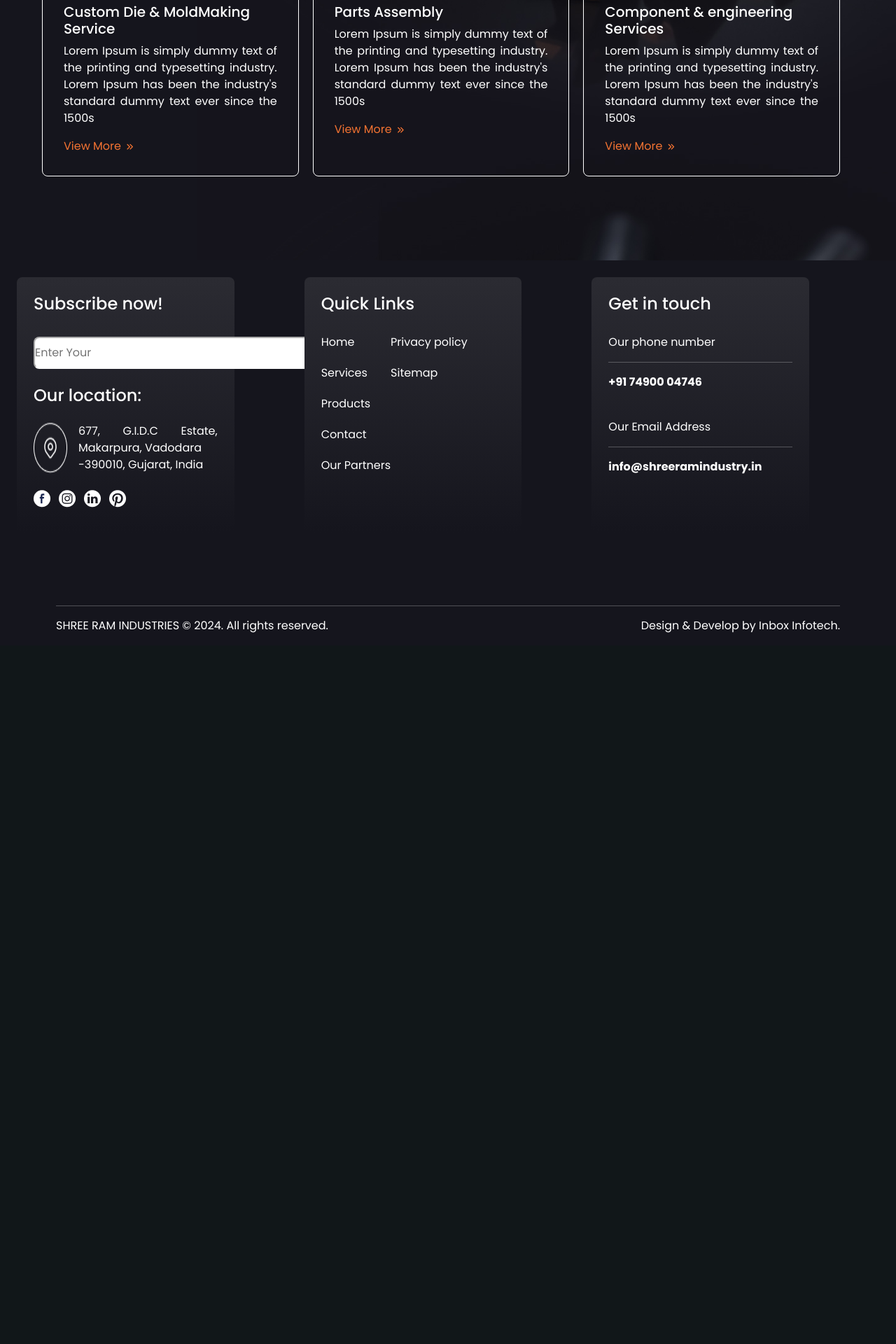
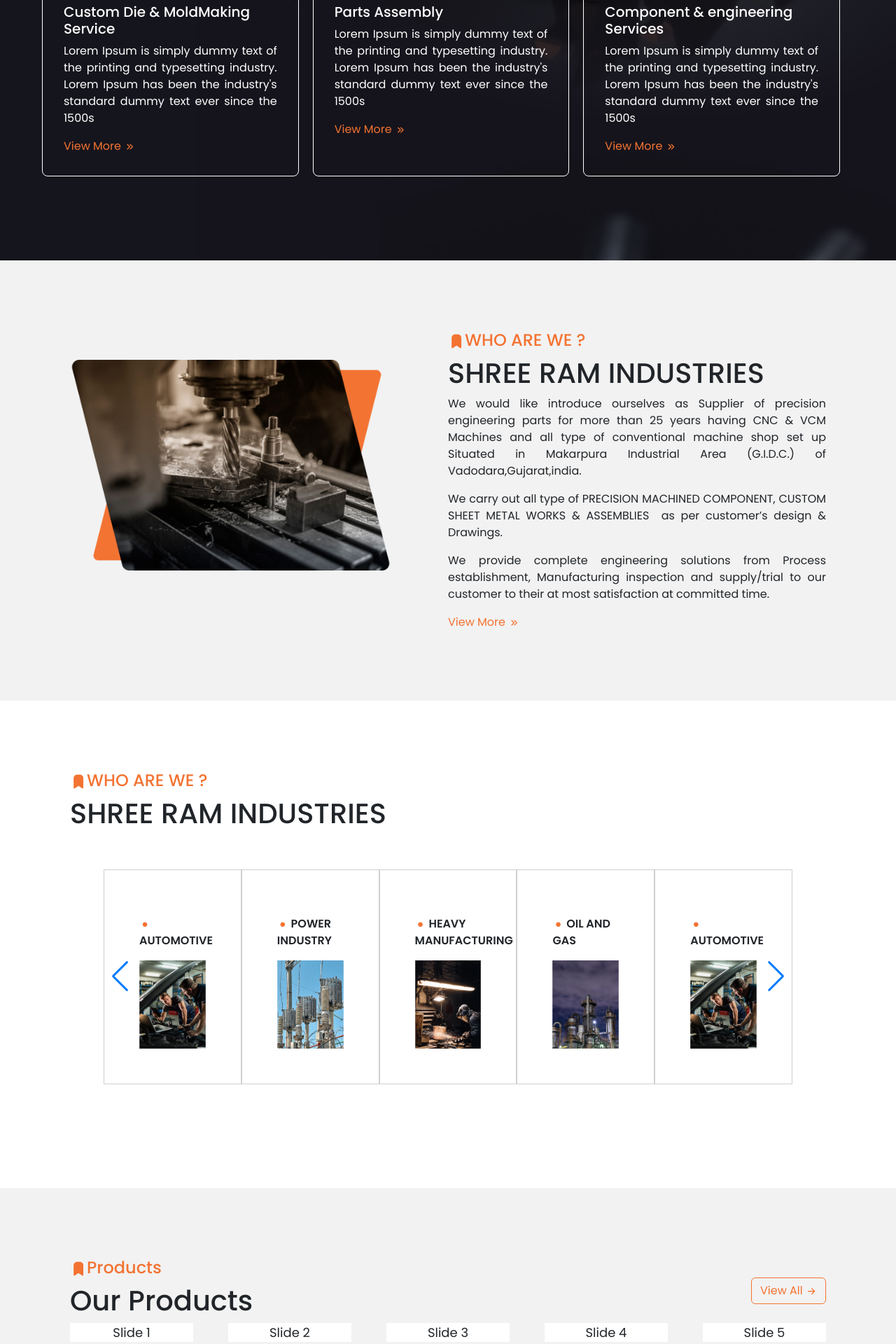
Before and after one commit to InboxTech/shree_ram_industry, a PHP site: page / in a window 1280 px wide. Shown: the part 1920-3840 px from the top of the page at 70% size. Before the commit the page ends 2824 px from the top, so only its background shows below. Run offline with PHP 8.4, Linux system fonts and the light colour scheme; some libraries are stand-ins or nearby versions.

Commit message:
deployment.

```diff
--- a/index.html
+++ b/index.html
@@ -9,7 +9,6 @@
     <!-- Bootstrap CSS v5.2.1 -->
     <link href="https://cdn.jsdelivr.net/npm/bootstrap@5.3.2/dist/css/bootstrap.min.css" rel="stylesheet"
         integrity="sha384-T3c6CoIi6uLrA9TneNEoa7RxnatzjcDSCmG1MXxSR1GAsXEV/Dwwykc2MPK8M2HN" crossorigin="anonymous" />
-    <link rel="stylesheet" href="public/css/style.css" />
     <link rel="preconnect" href="https://fonts.googleapis.com" />
     <link rel="preconnect" href="https://fonts.gstatic.com" crossorigin />
     <link
@@ -17,8 +16,8 @@
         rel="stylesheet" />
     <!-- swiper -->
     <link rel="stylesheet" href="https://cdn.jsdelivr.net/npm/swiper@11/swiper-bundle.min.css" />
+    <link rel="stylesheet" href="public/css/style.css" />
     <link rel="stylesheet" href="public/webfont/tabler-icons.css">
-    <link rel="stylesheet" href="public/bootstrap-icons/bootstrap-icons.css">
 
 
 </head>
@@ -198,6 +197,7 @@
                 </div>
             </div>
         </div>
+
         <!-- OUR BEST SERVICES -->
         <div class="i-2">
             <h4><i class="bi bi-bookmark-fill"></i> OUR BEST SERVICES</h4>
@@ -258,6 +258,126 @@
                     <a href="">View More <i class="ti ti-chevrons-right"></i></i></a>
                 </li>
             </ul>
+        </div>
+
+        <!-- WHO ARE WE ? -->
+        <div class="i-3">
+            <!-- imge -->
+            <div class="col-lg-6 col-md-12">
+                <img src="public/image/i3.png" alt="">
+            </div>
+            <!-- text -->
+            <div class="col-lg-6 col-md-12">
+                <h4><i class="ti ti-bookmark-filled"></i>WHO ARE WE ?</h4>
+                <h1>SHREE RAM INDUSTRIES</h1>
+                <p>We would like introduce ourselves as Supplier of precision engineering parts for more than 25
+                    years having CNC & VCM Machines and all type of conventional machine shop set up Situated in
+                    Makarpura Industrial Area (G.I.D.C.) of Vadodara,Gujarat,india.</p>
+                <p>We carry out all type of PRECISION MACHINED COMPONENT, CUSTOM SHEET METAL WORKS & ASSEMBLIES  as per
+                    customer’s design & Drawings.</p>
+                <p>We provide complete engineering solutions from Process establishment, Manufacturing inspection and
+                    supply/trial to our customer to their at most satisfaction at committed time.</p>
+                <a href="">View More <i class="ti ti-chevrons-right"></i></i></a>
+            </div>
+        </div>
+
+        <!-- INDUSTRIES WE SERVE -->
+        <div class="i-4">
+            <div>
+                <h4><i class="ti ti-bookmark-filled"></i>WHO ARE WE ?</h4>
+                <h1>SHREE RAM INDUSTRIES</h1>
+            </div>
+            <div class="p-5">
+                <div class="swiper mySwiper2">
+                    <div class="swiper-wrapper">
+                        <div class="swiper-slide">
+                            <div class="pb-3"><i class="ti ti-point-filled"></i> AUTOMOTIVE</div>
+                            <img src="public/image/i3s1.png" alt="">
+                        </div>
+                        <div class="swiper-slide">
+                            <div class="pb-3"><i class="ti ti-point-filled"></i> POWER INDUSTRY</div>
+                            <img src="public/image/i3s2.png" alt="">
+                        </div>
+                        <div class="swiper-slide">
+                            <div class="pb-3"><i class="ti ti-point-filled"></i> HEAVY MANUFACTURING</div>
+                            <img src="public/image/i3s3.png" alt="">
+                        </div>
+                        <div class="swiper-slide">
+                            <div class="pb-3"><i class="ti ti-point-filled"></i> OIL AND GAS</div><img
+                                src="public/image/i3s4.png" alt="">
+                        </div>
+                        <div class="swiper-slide">
+                            <div class="pb-3"><i class="ti ti-point-filled"></i> AUTOMOTIVE</div><img
+                                src="public/image/i3s1.png" alt="">
+                        </div>
+                        <div class="swiper-slide">
+                            <div class="pb-3"><i class="ti ti-point-filled"></i> POWER INDUSTRY</div><img
+                                src="public/image/i3s2.png" alt="">
+                        </div>
+                        <div class="swiper-slide">
+                            <div class="pb-3"><i class="ti ti-point-filled"></i> HEAVY MANUFACTURING</div><img
+                                src="public/image/i3s3.png" alt="">
+                        </div>
+                        <div class="swiper-slide">
+                            <div class="pb-3"><i class="ti ti-point-filled"></i> OIL AND GAS</div><img
+                                src="public/image/i3s4.png" alt="">
+                        </div>
+                    </div>
+                    <div class="swiper-button-next"></div>
+                    <div class="swiper-button-prev"></div>
+                </div>
+            </div>
+        </div>
+
+        <!-- Our Products -->
+        <div class="i-5">
+            <!-- title -->
+            <div class="d-flex justify-content-between">
+                <div>
+                    <h4><i class="ti ti-bookmark-filled"></i>Products</h4>
+                    <h1>Our Products</h1>
+                </div>
+                <div class=" align-content-center">
+                    <a class="btn btn-outline-orange btn-color" href="\">View All <i class="ti ti-arrow-right"></i></a>
+                </div>
+            </div>
+            <!-- swiper -->
+            <div>
+                <!-- swiper 1 -->
+                <div>
+                    <div class="swiper mySwiper3">
+                        <div class="swiper-wrapper">
+                            <div class="swiper-slide">Slide 1</div>
+                            <div class="swiper-slide">Slide 2</div>
+                            <div class="swiper-slide">Slide 3</div>
+                            <div class="swiper-slide">Slide 4</div>
+                            <div class="swiper-slide">Slide 5</div>
+                            <div class="swiper-slide">Slide 6</div>
+                            <div class="swiper-slide">Slide 7</div>
+                            <div class="swiper-slide">Slide 8</div>
+                            <div class="swiper-slide">Slide 9</div>
+                        </div>
+                        <div class="swiper-pagination"></div>
+                    </div>
+                </div>
+                <!-- swiper 2 -->
+                <div class="mt-3">
+                    <div class="swiper mySwiper4">
+                        <div class="swiper-wrapper">
+                            <div class="swiper-slide">Slide 1</div>
+                            <div class="swiper-slide">Slide 2</div>
+                            <div class="swiper-slide">Slide 3</div>
+                            <div class="swiper-slide">Slide 4</div>
+                            <div class="swiper-slide">Slide 5</div>
+                            <div class="swiper-slide">Slide 6</div>
+                            <div class="swiper-slide">Slide 7</div>
+                            <div class="swiper-slide">Slide 8</div>
+                            <div class="swiper-slide">Slide 9</div>
+                        </div>
+                        <div class="swiper-pagination"></div>
+                    </div>
+                </div>
+            </div>
         </div>
 
     </main>
@@ -375,6 +495,83 @@
                 prevEl: ".swiper-button-prev",
             },
         });
+
+        var swiper = new Swiper(".mySwiper2", {
+            slidesPerView: 1,
+            spaceBetween: 0,
+            loop: true,
+            pagination: {
+                el: ".swiper-pagination",
+                clickable: true,
+            },
+            // autoplay: {
+            //     delay: 2500,
+            //     disableOnInteraction: false,
+            // },
+            navigation: {
+                nextEl: ".swiper-button-next",
+                prevEl: ".swiper-button-prev",
+            },
+            breakpoints: {
+                640: {
+                    slidesPerView: 2,
+                },
+                768: {
+                    slidesPerView: 4,
+                },
+                1024: {
+                    slidesPerView: 5,
+                },
+            },
+        });
+
+        var swiper = new Swiper(".mySwiper3", {
+            slidesPerView: 1,
+            spaceBetween: 10,
+            loop: true,
+            pagination: {
+                el: ".swiper-pagination",
+                clickable: true,
+            },
+            breakpoints: {
+                640: {
+                    slidesPerView: 2,
+                    spaceBetween: 20,
+                },
+                768: {
+                    slidesPerView: 4,
+                    spaceBetween: 40,
+                },
+                1024: {
+                    slidesPerView: 5,
+                    spaceBetween: 50,
+                },
+            },
+        });
+
+        var swiper = new Swiper(".mySwiper4", {
+            slidesPerView: 1,
+            spaceBetween: 10,
+            loop:true,
+            pagination: {
+                el: ".swiper-pagination",
+                clickable: true,
+            },
+            breakpoints: {
+                640: {
+                    slidesPerView: 2,
+                    spaceBetween: 20,
+                },
+                768: {
+                    slidesPerView: 4,
+                    spaceBetween: 40,
+                },
+                1024: {
+                    slidesPerView: 5,
+                    spaceBetween: 50,
+                },
+            },
+        });
     </script>
 </body>
 
--- a/public/css/style.css
+++ b/public/css/style.css
@@ -155,11 +173,94 @@ p{
     border-radius: 8px;
 
 }
-.i-2 li h4,.i-2 li a{
-  color: var(--orang-color);
-  text-decoration: none;
+
+/* item 3 */
+.i-3 {
+    display: flex;
+    padding: 100px;
+    background-color: #F2F2F2;
 }
 
+.i-3 img {
+    display: block;
+    width: 90%;
+    height: 90%;
+    padding-right: 5%;
+    object-fit: contain !important;
+}
+
+/* item 4 */
+.i-4 {
+    padding: 100px;
+    background-color: #FFFFFF;
+}
+
+.i-4 .swiper {
+    width: 100%;
+    height: 100%;
+
+  }
+
+.i-4 .swiper-slide {
+    text-align:left !important;
+    font-size: 16px;
+    font-weight: 600;
+    background: #fff;
+    display: flex;
+    flex-direction: column;
+    justify-content: center;
+    align-items: start;
+    padding:65px 50px 50px 50px;
+    margin-right: 0 !important;
+    border: 1px solid #D0D0D0;
+}
+.i-4 .swiper-slide i{
+    color: var(--orang-color);
+}
+
+
+.i-4 .swiper-slide img {
+    display: block;
+    width: 100%;
+    height: 100%;
+    object-fit: cover;
+
+  }
+
+/* item 5 */
+.i-5 {
+    padding: 100px;
+    background-color: #F2F2F2;
+}
+
+.btn-outline-orange {
+    color: var(--orang-color);
+    border-color: var(--orang-color);
+}
+
+.i-5 .swiper {
+    width: 100%;
+    height: 100%;
+  }
+
+.i-5 .swiper-slide {
+    text-align: center;
+    font-size: 18px;
+    background: #fff;
+    display: flex;
+    justify-content: center;
+    align-items: center;
+  }
+
+.i-5 .swiper-slide img {
+    display: block;
+    width: 100%;
+    height: 100%;
+    object-fit: cover;
+  }
+
+
+/* extra */
 .test {
     background-color: red;
     justify-content: space-between !important;
```
Also changed, not shown: other parts of public/css/style.css (+80 -52 lines), public/image/i3.png (added), public/image/i3s1.png (added), public/image/i3s2.png (added), public/image/i3s3.png (added), public/image/i3s4.png (added). Lines whose indentation alone changed are shown as unchanged.
